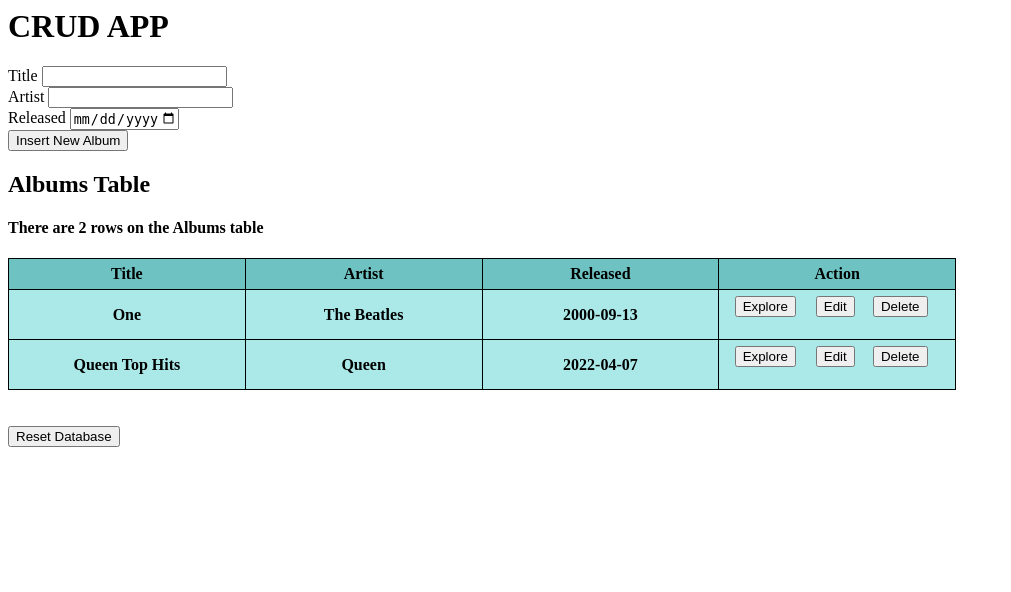
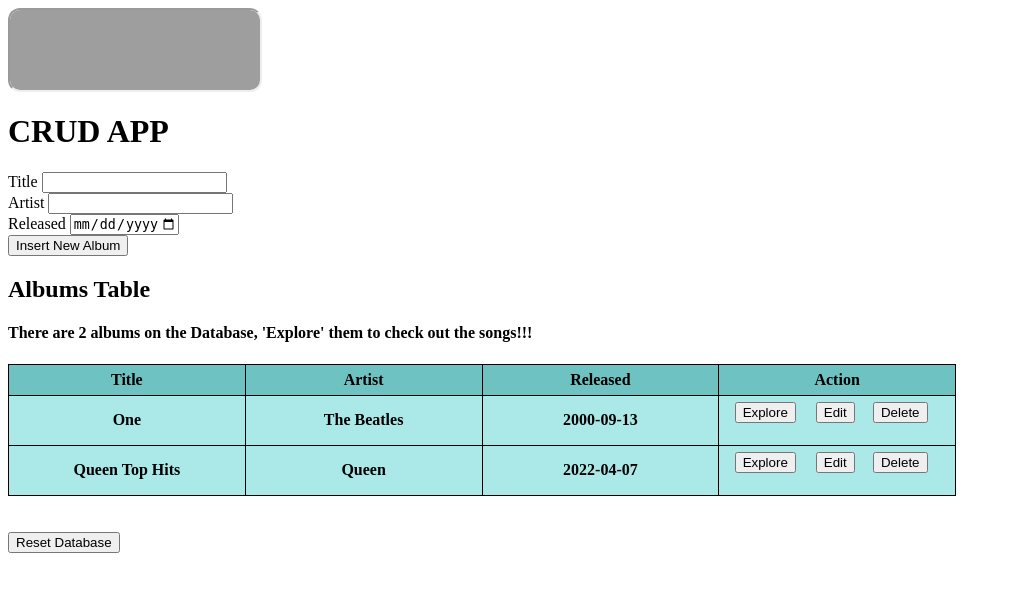
Before and after one commit to GermanParra/CRUD-APP, a Flask app: page / in a window 1280 px wide. Shown: the top 592 px of the page, without its empty margins (0-1011 px from the left). Run offline with Flask 2, Linux system fonts and the light colour scheme; data comes from the database, SQL or seed files in the repository; both versions use the stored data as it was after the commit; lists and menus that the app fills with data are empty; grey boxes are pictures that could not be loaded.

Commit message:
Testing Spotify embed player

```diff
--- a/app.py
+++ b/app.py
@@ -109,7 +109,7 @@ def song_insert():
     album_id = request.form["album_id"]
     album_info = Albums.query.filter_by(id=album_id).first()
     # Inserting New Song Info into Tracks Table
-    song_row = Tracks(album_id=album_id, name=request.form['name'], genre=request.form['genre'], duration=str(request.form['mins'])+':'+str(request.form['secs']))
+    song_row = Tracks(album_id=album_id, name=request.form['name'], duration=str(request.form['mins'])+':'+str(request.form['secs']))
     DB.session.add(song_row)
     DB.session.commit()
     # Quering DB to display table and row count on HTML
@@ -132,12 +132,10 @@ def edit_songs():
         # Requesting Changes
         song_id = request.form['song_id']
         name = request.form['name']
-        genre = request.form['genre']
         duration = str(request.form['mins'])+':'+str(request.form['secs'])
         # Replacing Changed features
         song = Tracks.query.get(song_id)
         song.name = name
-        song.genre = genre
         song.duration = duration
         # Saving Changes
         DB.session.commit()
--- a/models.py
+++ b/models.py
@@ -26,8 +26,6 @@ class Tracks(DB.Model):
     album_id = DB.Column(DB.Integer, DB.ForeignKey('albums.id'), nullable=False)
     # name column schema
     name = DB.Column(DB.String(30), default="None")
-    # artist column schema
-    genre = DB.Column(DB.String(30), default="None")
     # genre column schema
     duration = DB.Column(DB.String(30), default="None")
 
--- a/templates/home.html
+++ b/templates/home.html
@@ -1,3 +1,5 @@
+<iframe style="border-radius:12px" src="https://open.spotify.com/embed/track/5jgFfDIR6FR0gvlA56Nakr?utm_source=generator&theme=0" width="250" height="80"></iframe>
+
 <h1>CRUD APP</h1>
 
 <form action="album_insert" method="post">
@@ -33,11 +35,11 @@ td { word-wrap:break-word; }
 
 <h2>Albums Table</h2>
 <h4>{% if Albums_count == 0 %}
-    The Albums table is Empty
+    The Database is Empty, Insert your first Album above!!
     {% elif Albums_count == 1 %}
-    There is 1 row on the Albums table
+    There is only 1 Album on the Database, try adding some more!!
     {% else %}
-    There are {{Albums_count}} rows on the Albums table
+    There are {{Albums_count}} albums on the Database, 'Explore' them to check out the songs!!!
     {% endif %}</h4>
 
 <table style="width:75%">
--- a/templates/tracks.html
+++ b/templates/tracks.html
@@ -28,14 +28,12 @@ td { word-wrap:break-word; }
 <table style="width:75%">
   <tr>
     <th>Name</th>
-    <th>Genre</th>
     <th>Duration</th>
     <th>Action</th>
   </tr>
   <tr>
     <form action="song_insert" method="post">
         <th><input type="text" name="name" value="" required></th>
-        <th><input type="text" name="genre" value="" required></th>
         <th>
               <div style="float: left; width: 80">
                 <input type="number" name="mins" min="0" max="20" value="00"> <a> : </a>
@@ -56,7 +54,6 @@ td { word-wrap:break-word; }
   <tr>
 
     <th> {{ song.name }}</th>
-    <th> {{ song.genre }}</th>
     <th> {{ song.duration }}</th>
     <th>
 
--- a/templates/tracks_edit.html
+++ b/templates/tracks_edit.html
@@ -28,14 +28,12 @@ td { word-wrap:break-word; }
 <table style="width:75%">
   <tr>
     <th>Name</th>
-    <th>Genre</th>
     <th>Duration</th>
     <th>Action</th>
   </tr>
   <tr>
     <form action="song_insert" method="post">
         <th><input type="text" name="name" value="" required></th>
-        <th><input type="text" name="genre" value="" required></th>
         <th>
               <div style="float: left; width: 80">
                 <input type="number" name="mins" min="0" max="20" value="00"> <a> : </a>
@@ -57,7 +55,6 @@ td { word-wrap:break-word; }
 
     <h4>{% if song_info.id != song.id %}
         <th> {{ song.name }}</th>
-        <th> {{ song.genre }}</th>
         <th> {{ song.duration }}</th>
         <th>
             <div style="float: left; width: 80">
@@ -77,7 +74,6 @@ td { word-wrap:break-word; }
         {% else %}
         <form action="edit_songs" method="post">
             <th><input type="text" name="name" value="{{song.name}}" required></th>
-            <th><input type="text" name="genre" value="{{song.genre}}" required></th>
             <th>
                   <div style="float: left; width: 80">
                     <input type="number" name="mins" min="0" max="20" value="{{song.duration[:1]}}"> <a> : </a>
```
Also changed, not shown: templates/album_edit.html (+4 -4 lines), database.db.
